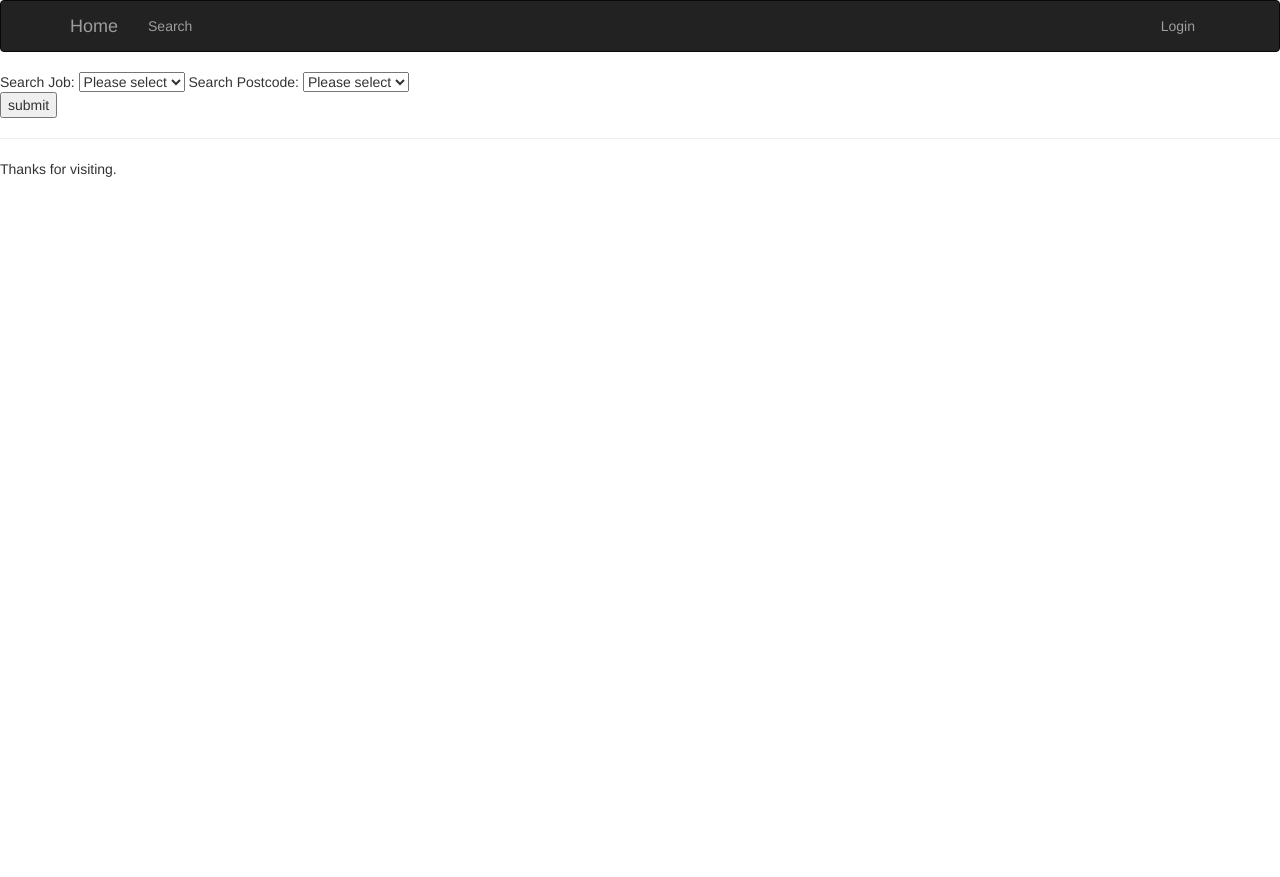
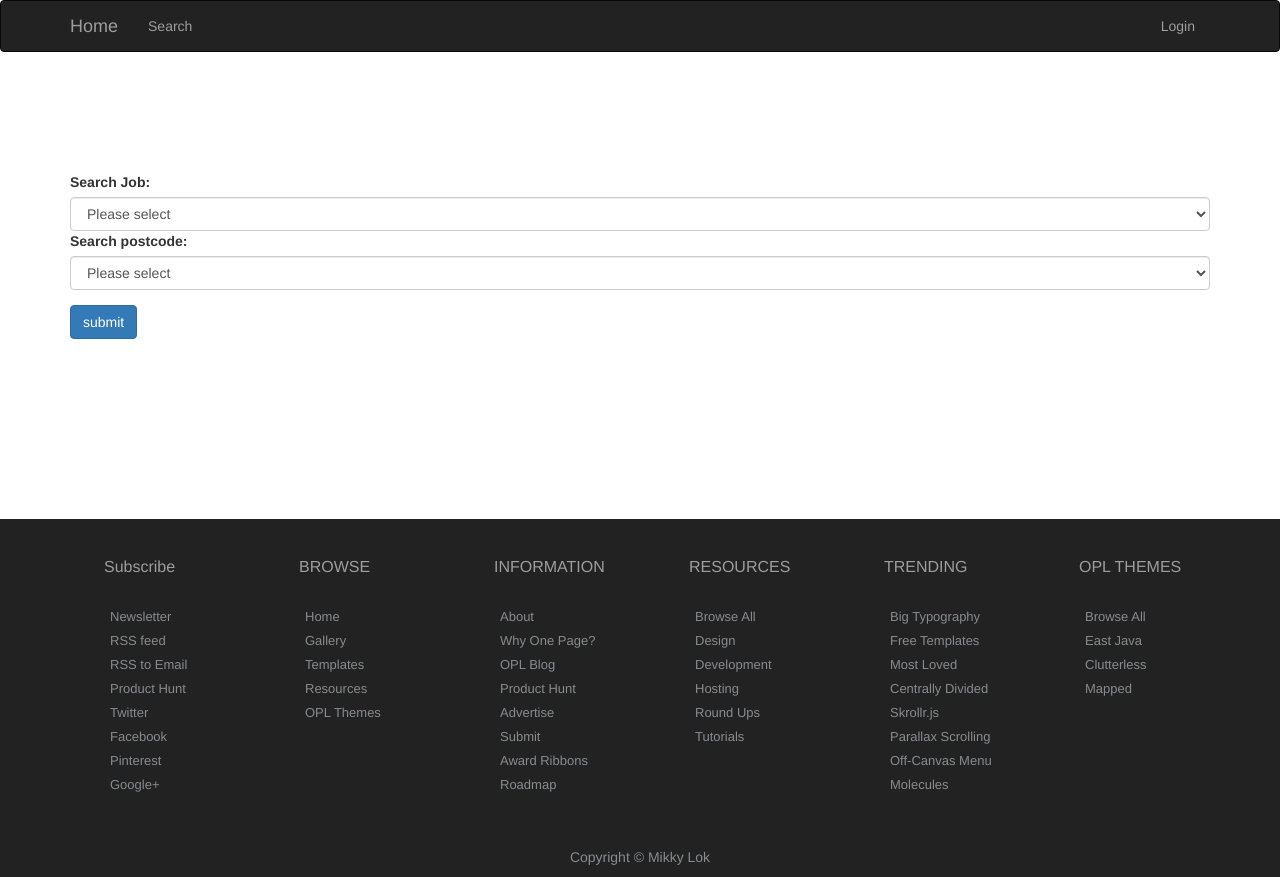
Before and after one commit to mikkylok/djangoproject, a Django app: page /polls/ in a window 1280 px wide. Before the commit the page ends 177 px from the top, so only its background shows below. Run offline with Django 3.2, Linux system fonts and the light colour scheme; data that the repository does not hold is empty; parts of the project's set-up code (start-up, migrations or seed data) failed here and were passed over; some libraries are stand-ins or nearby versions.

Commit message:
add paginator

```diff
--- a/polls/models.py
+++ b/polls/models.py
@@ -11,3 +11,4 @@ class UserProfile(models.Model):
     user = models.OneToOneField(User, unique=True, verbose_name=('User'))
     phone = models.CharField(max_length=20)
     avatar = models.ImageField(upload_to='avatar',default='avatar/default-avatar.jpg',max_length=1024,null=True,blank=True)
+    is_repairman = models.BooleanField(default=False)
--- a/polls/templates/base.html
+++ b/polls/templates/base.html
@@ -5,6 +5,7 @@
         <title>{% block title %}Django{% endblock title%}</title>
         <meta charset="utf-8">
         <link rel="stylesheet" href="/static/bootstrap/css/bootstrap.min.css">
+        <link rel="stylesheet" href="/static/footer.css">
         <script src="/static/bootstrap/js/jquery-3.2.1.min.js"></script>
         <script src="/static/bootstrap/js/bootstrap.min.js"></script>
         {% block script %}{% endblock %}
@@ -49,12 +50,12 @@
 {% endblock %}
 
 {% block content %}
+<div class="container">
+{% block page_content %}{% endblock %}
+</div>
 {% endblock %}
 
-{% block footer %}
-<hr>
-<p>Thanks for visiting.</p>
-{% endblock %}
+{% include 'footer.html' %}
 
 </body>
 </html>
--- /dev/null
+++ b/polls/templates/footer.html
@@ -0,0 +1,110 @@
+<footer class="container-fluid foot-wrap">
+        <div class="container">
+            <div class="row">
+                <div class="row-content col-lg-2 col-sm-4 col-xs-6">
+                    <h3>Subscribe</h3>
+                    <ul>
+                        <li><a href="#">Newsletter</a></li>
+                        <li><a href="#">RSS feed</a></li>
+                        <li><a href="#">RSS to Email</a></li>
+                        <li><a href="#">Product Hunt</a></li>
+                        <li><a href="#">Twitter</a></li>
+                        <li><a href="#">Facebook</a></li>
+                        <li><a href="#">Pinterest</a></li>
+                        <li><a href="#">Google+</a></li>
+                    </ul>
+                </div>
+                <div class="row-content col-lg-2 col-sm-4 col-xs-6">
+                    <h3>BROWSE</h3>
+                    <ul>
+                        <li><a href="#">Home</a></li>
+                        <li><a href="#">Gallery</a></li>
+                        <li><a href="#">Templates</a></li>
+                        <li><a href="#">Resources</a></li>
+                        <li><a href="#">OPL Themes</a></li>
+                    </ul>
+                </div>
+                <div class="row-content col-lg-2 col-sm-4 col-xs-6">
+                    <h3>INFORMATION</h3>
+                    <ul>
+                        <li><a href="#">About</a></li>
+                        <li><a href="#">Why One Page?</a></li>
+                        <li><a href="#">OPL Blog</a></li>
+                        <li><a href="#">Product Hunt</a></li>
+                        <li><a href="#">Advertise</a></li>
+                        <li><a href="#">Submit</a></li>
+                        <li><a href="#">Award Ribbons</a></li>
+                        <li><a href="#">Roadmap</a></li>
+                    </ul>
+                </div>
+
+                <div class="row-content col-lg-2 col-sm-4 col-xs-6">
+                    <h3>RESOURCES</h3>
+                    <ul>
+                        <li><a href="#">Browse All</a></li>
+                        <li><a href="#">Design</a></li>
+                        <li><a href="#">Development</a></li>
+                        <li><a href="#">Hosting</a></li>
+                        <li><a href="#">Round Ups</a></li>
+                        <li><a href="#">Tutorials</a></li>
+                    </ul>
+
+                </div>
+                <div class="row-content col-lg-2 col-sm-4 col-xs-6">
+                    <h3>TRENDING</h3>
+                    <ul>
+                        <li><a href="#">Big Typography</a></li>
+                        <li><a href="#">Free Templates</a></li>
+                        <li><a href="#">Most Loved</a></li>
+                        <li><a href="#">Centrally Divided</a></li>
+                        <li><a href="#">Skrollr.js</a></li>
+                        <li><a href="#">Parallax Scrolling</a></li>
+                        <li><a href="#">Off-Canvas Menu</a></li>
+                        <li><a href="#">Molecules</a></li>
+                    </ul>
+                </div>
+                <div class="row-content col-lg-2 col-sm-4 col-xs-6">
+                    <h3>OPL THEMES</h3>
+                    <ul>
+                        <li><a href="#">Browse All</a></li>
+                        <li><a href="#">East Java</a></li>
+                        <li><a href="#">Clutterless</a></li>
+                        <li><a href="#">Mapped</a></li>
+                    </ul>
+                </div>
+
+            </div>
+        </div>
+
+        <ul class="social">
+            <li>
+                <a href="#" title="Twitter Profile">
+                    <span class="icon fa fa-twitter"></span>
+                </a>
+            </li>
+            <li>
+                <a href="#" title="Facebook Page">
+                    <span class="icon fa fa-facebook"></span>
+                </a>
+            </li>
+            <li>
+                <a href="#" title="LinkedIn Profile">
+                    <span class="icon fa fa-linkedin"></span>
+                </a>
+            </li>
+            <li>
+                <a href="#" title="Goole+ Profile">
+                    <span class="icon fa fa-google"></span>
+                </a>
+            </li>
+            <li>
+                <a href="#" title="Github Profile">
+                    <span class="icon fa fa-github"></span>
+                </a>
+            </li>
+        </ul>
+        <p align="center" style="margin-top: 20px;color:#878B91;">
+            Copyright &copy; Mikky Lok
+        </p>
+
+</footer>
--- a/polls/templates/polls/index.html
+++ b/polls/templates/polls/index.html
@@ -3,38 +3,26 @@
 {% block title %}Find the Repairman{% endblock title %}
 
 {% block script %}
-<script type="text/javascript">
-    function check(form) {
-        if (form.searchjob.value=='None'){
-            alert("Please choose a job!");
-            form.searchjob.focus();
-            return false;
-        }
-        if (form.searchpostcode.value=='None'){
-            alert("Please choose a postcode!");
-            form.searchpostcode.focus();
-            return false;
-        }
-        return true;
-    }
-</script>
 {% endblock script %}
 
-{% block content %}
-<form name="searchform" action="/search/" method="get" onsubmit="return check(this)">
-    Search Job:
-    <select name="searchjob">
-        <option value="None", selected = "selected">Please select</option>
-        <option value="hairdresser">hairdresser</option>
-        <option value="Electrician">Electrician</option>
-    </select>
-    Search Postcode:
-    <select name="searchpostcode">
-        <option value="None", selected = "selected">Please select</option>
-        <option value="200086">200086</option>
-        <option value="200233">200233</option>
-    </select>
-    <br>
-    <input type="submit", value = "submit">
+{% block page_content %}
+<form role="form" name="searchform" action="/search/" method="get" class="searchform-wrap">
+    <div class="form-group">
+        <label for="name">Search Job:</label>
+        <select class="form-control" name="job">
+            <option value="None",selected="selected">Please select</option>
+            <option value="hairdresser">hairdresser</option>
+            <option value="electrician">electrician</option>
+        </select>
+        <label for="name">Search postcode:</label>
+        <select class="form-control" name="postcode">
+            <option value="None",selected="selected">Please select</option>
+            <option value="200086">200086</option>
+            <option value="200233">200233</option>
+        </select>
+   </div>
+   <div class="btn-group">
+       <input type="submit" class="btn btn-primary" value="submit">
+   </div>
 </form>
-{% endblock content %}
+{% endblock %}
--- a/polls/views.py
+++ b/polls/views.py
@@ -13,6 +13,8 @@ from models import UserProfile
 
 from django.contrib import messages
 from django.conf import settings
+
+from django.core.paginator import Paginator, EmptyPage, PageNotAnInteger
 '''
 import os,django
 os.environ.setdefault("DJANGO_SETTINGS_MODULE":"djangoproject.settings")
@@ -91,12 +93,31 @@ def index(request):
     return render(request, 'polls/index.html', context)
 
 def search(request):
-    if 'searchjob' in request.GET and 'searchpostcode' in request.GET:
-        searchjob = request.GET['searchjob']
-        searchpostcode = request.GET['searchpostcode']
+    if 'job' in request.GET and 'postcode' in request.GET:
+        searchjob = request.GET['job']
+        searchpostcode = request.GET['postcode']
         #message = 'You are searching for ' + searchjob
         cursor.execute("SELECT repairman.job,repairman.postcode,auth_user.username,auth_user.email FROM repairman,auth_user WHERE repairman.user_id=auth_user.id and job LIKE '%%%s%%' and postcode LIKE '%%%s%%'"%(searchjob,searchpostcode))
         results = cursor.fetchall()
+        if results != ():
+            paginator = Paginator(results,2)
+            page = request.GET.get('page')
+            try:
+                current_page = paginator.page(page)
+                repairmen = current_page.object_list
+            except PageNotAnInteger:
+                current_page = paginator.page(1)
+                repairmen = current_page.object_list
+            except EmptyPage:
+                current_page = paginator.page(paginator.num_pages)
+                repairmen = current_page.object_list
+            return render(request,"polls/search_results.html",{"repairmen":repairmen,"page":current_page, "job":searchjob,"postcode":searchpostcode})
+        else:
+            return HttpResponse("No Matched results.")
+    else:
+        message = "Empty input!"
+        return HttpResponse(message)
+'''
         if results != ():
             context = {'results':results}
             return render(request, 'polls/search_results.html', context)
@@ -106,16 +127,21 @@ def search(request):
         message = 'Empty input!'
         return HttpResponse(message)
 '''
+'''
 def search(request):
     return HttpResponse("hello")
 '''
 def profile(request, user_id):
     userid = int(user_id.encode("utf-8"))
+    user = User.objects.get(id=user_id)
+    context = {'user':user}
+    return render(request,'polls/profile.html',context)
+'''
     cursor.execute("SELECT * FROM auth_user WHERE id='%d'"%userid)
     profile = cursor.fetchone()
     context = {'profile':profile}
     return render(request, 'polls/profile.html', context)
-
+'''
 def berepairman(request):
     if request.method == 'POST':
         berepairmanform = BeRepairmanForm(request.POST)
--- /dev/null
+++ b/static/footer.css
@@ -0,0 +1,57 @@
+.searchform-wrap{
+	margin-top:100px;
+	margin-bottom:100px;
+}
+
+.foot-wrap{
+	background-color: #222;
+	margin-top:80px;
+}
+
+.row-content{
+>h3{
+		color:#9d9d9d;
+		font-size:16px;
+		font-weight: 300;
+		line-height: 16px;
+		margin:40px 0 30px 34px;
+     }
+>ul{
+	font-size:13px;
+	line-height:24px;
+	>li{
+		list-style:none;
+		>a{
+		color:#878B91;
+		&:hover{
+		text-decoration:none;
+		color:#c1ba62;
+		}
+		}
+	}
+	}
+ }
+
+ul.social{
+margin:0;
+padding:0;
+width:100%;
+text-align:center;
+> li{
+	display:inline-block;
+	> a{
+		display:inline-block;
+		font-size:18px;
+		line-height:30px;
+		.square(30px);
+		border-radius:36px;
+		background-color:@gray-light;
+		color:#fff;
+		margin:0 3px 3px 0;
+		&:hover{
+		text-decoration:none;
+		background-color:@link-hover-color;
+		}
+		}
+	}
+}
```
Also changed, not shown: polls/templates/polls/berepairman.html (+21 -7 lines), polls/templates/polls/index-backup2.html (added, +70 -0 lines), polls/templates/polls/login.html (+23 -11 lines), polls/templates/polls/profile.html (+21 -3 lines), polls/templates/polls/register.html (+38 -7 lines), polls/templates/polls/search_results.html (+16 -2 lines), polls/migrations/0004_userprofile_is_repairman.py (added), 1 other file.
